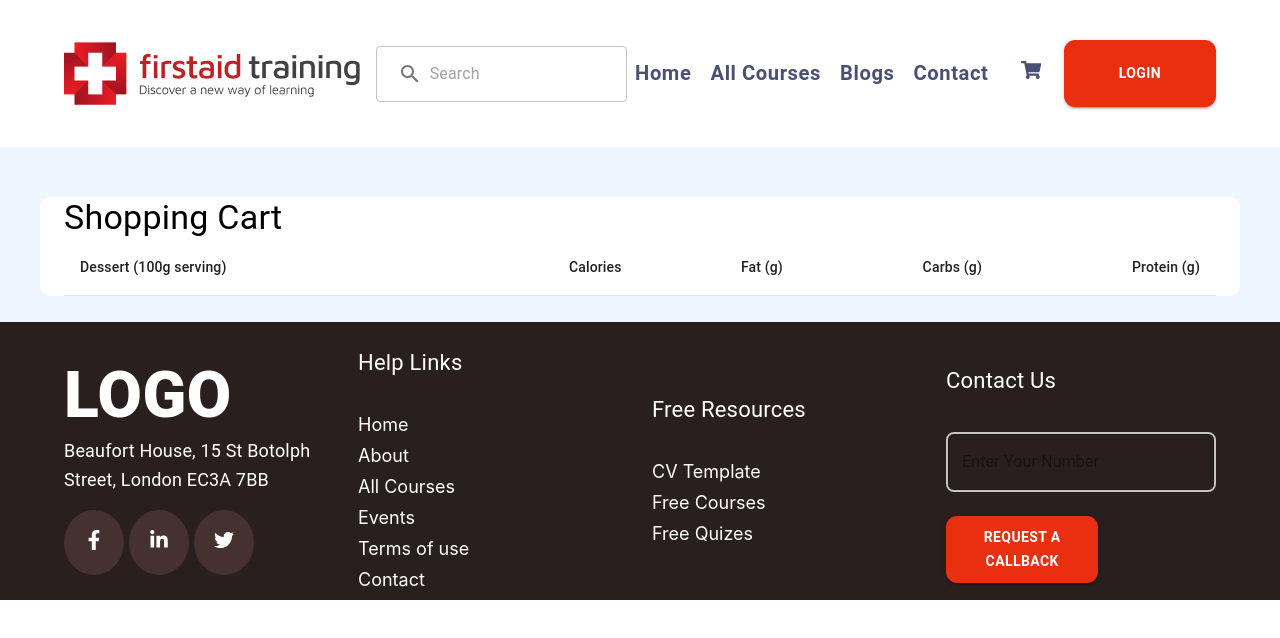
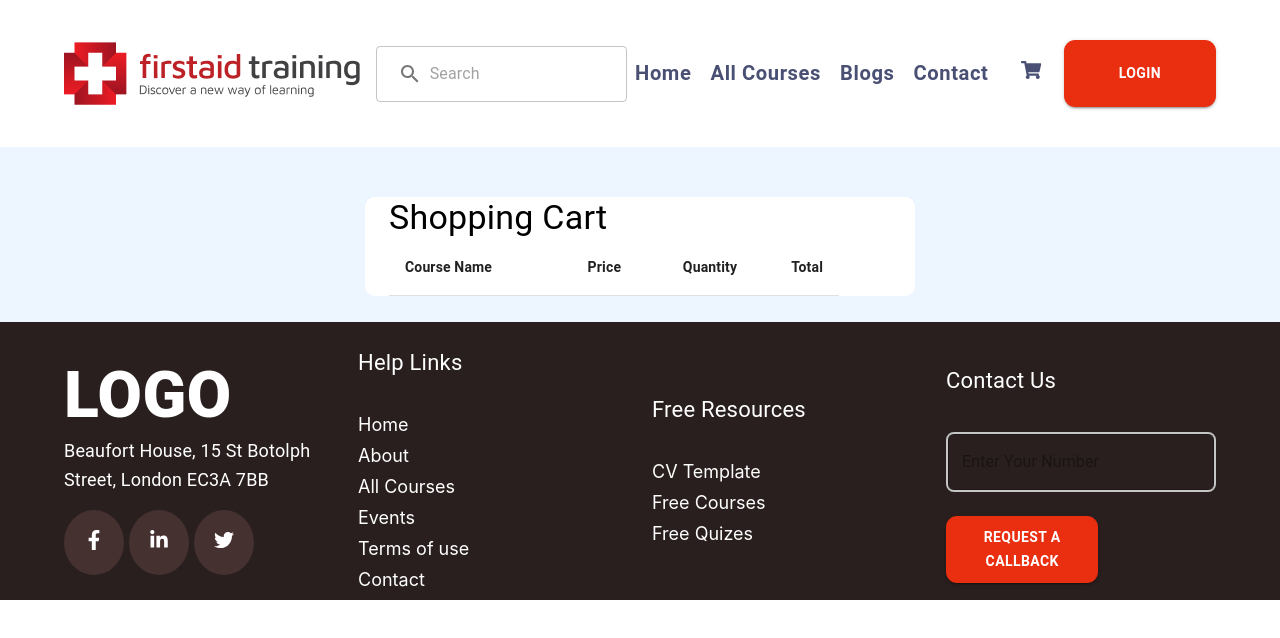
Before and after one commit to tawsifhye/firstaid-learnig-redux, a React (Create React App) app: page /cart in a window 1280 px wide. Shown: the top 638 px of the page. Built offline with nearby package versions, Linux system fonts and the light colour scheme.

Commit message:
cart item remove added

```diff
--- a/src/Components/Cart/CartBox.js
+++ b/src/Components/Cart/CartBox.js
@@ -1,28 +1,37 @@
 import { Box, Container, Paper, Table, TableBody, TableCell, TableContainer, TableHead, TableRow, Typography } from '@mui/material';
 import React, { useContext } from 'react';
+import ClearIcon from '@mui/icons-material/Clear';
 import { DataContext } from '../../Context/DataProvider';
 
 const CartBox = () => {
 
-    const [cart] = useContext(DataContext);
+    const [cart, setCart] = useContext(DataContext);
+    console.log(cart);
+
+    const deleteItem = (item) => {
+        const newCart = cart.filter(cart => (cart.id !== item.id))
+        setCart(newCart);
+    }
+
     return (
 
         <Box sx={{ backgroundColor: '#EDF5FF', py: '50px' }}>
             <Container sx={{
                 background: '#FFFFFF',
-                borderRadius: '10px'
+                borderRadius: '10px',
+                width: 550
             }}>
                 <Typography variant='h4'>Shopping Cart</Typography>
 
+                <Box>
                     <TableContainer >
-                    <Table sx={{ minWidth: 650 }} aria-label="simple table">
+                        <Table sx={{ width: 450 }} aria-label="simple table">
                             <TableHead>
                                 <TableRow>
-                                <TableCell>Dessert (100g serving)</TableCell>
-                                <TableCell align="right">Calories</TableCell>
-                                <TableCell align="right">Fat&nbsp;(g)</TableCell>
-                                <TableCell align="right">Carbs&nbsp;(g)</TableCell>
-                                <TableCell align="right">Protein&nbsp;(g)</TableCell>
+                                    <TableCell sx={{ fontWeight: 'bold' }}>Course Name</TableCell>
+                                    <TableCell align="right" sx={{ fontWeight: 'bold' }}>Price</TableCell>
+                                    <TableCell align="right" sx={{ fontWeight: 'bold' }}>Quantity</TableCell>
+                                    <TableCell align="right" sx={{ fontWeight: 'bold' }}>Total</TableCell>
                                 </TableRow>
                             </TableHead>
                             <TableBody>
@@ -32,18 +41,21 @@ const CartBox = () => {
                                         sx={{ '&:last-child td, &:last-child th': { border: 0 } }}
                                     >
                                         <TableCell component="th" scope="row">
-                                        {item.name}
+                                            {item.title}
                                         </TableCell>
-                                    <TableCell align="right">{ }</TableCell>
-                                    <TableCell align="right">{ }</TableCell>
-                                    <TableCell align="right">{ }</TableCell>
-                                    <TableCell align="right">{ }</TableCell>
+                                        <TableCell align="right">${item.regularPrice}</TableCell>
+                                        <TableCell align="right">
+                                            {item.quantity}
+                                        </TableCell>
+                                        <TableCell align="right">${parseFloat(item.regularPrice - item.regularPrice * .75) * item.quantity.toFixed(2)}</TableCell>
+                                        <TableCell align="right"><ClearIcon onClick={() => deleteItem(item)} /> </TableCell>
                                     </TableRow>
                                 ))}
                             </TableBody>
                         </Table>
                     </TableContainer>
 
+                </Box>
             </Container>
 
         </Box>
```
Lines whose indentation alone changed are shown as unchanged.
